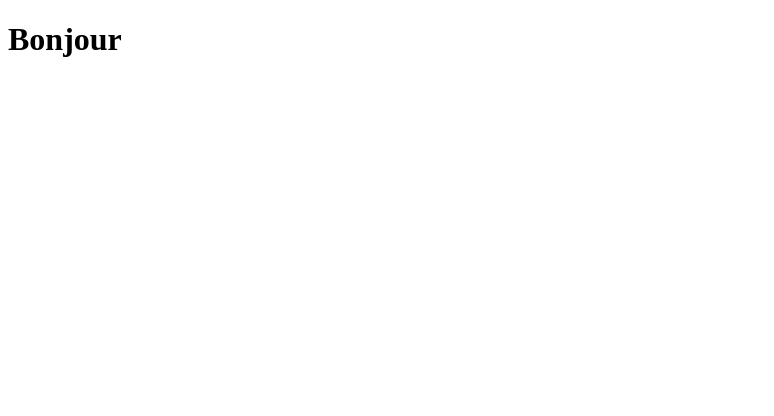
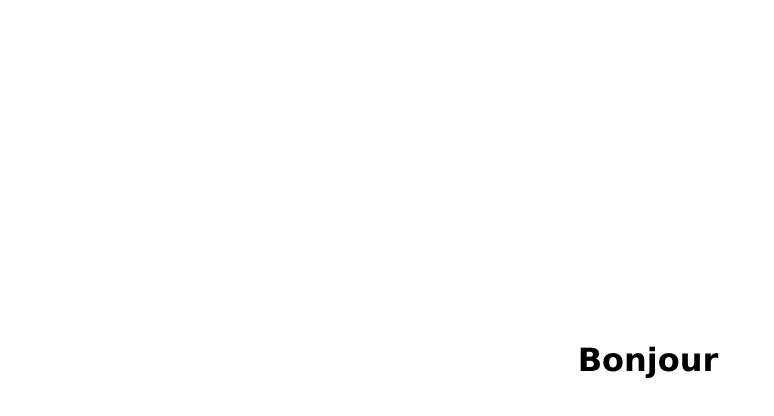
Before and after one commit to Ndilou/hello, a plain HTML site: page index.html in a window 1280 px wide. Shown: the whole page, without its empty margins (0-774 px from the left). Drawn offline with Linux system fonts and the light colour scheme.

Commit message:
modify of h1 by css

```diff
--- a/index.html
+++ b/index.html
@@ -5,6 +5,18 @@
     <meta name="viewport" content="width=device-width, initial-scale=1.0">
     <title>Bonjour</title>
 </head>
+<style type="text/css">
+    h1{
+        position: absolute;
+        top: 40%;
+        width: 100%;
+        text-align: center;
+        font-family: 'Lucida Sans', 'Lucida Sans Regular', 'Lucida Grande', 'Lucida Sans Unicode', Geneva, Verdana, sans-serif;
+        font-size: 100;
+
+    }
+
+</style>
 <body>
     <h1>Bonjour</h1>
 </body>
```
